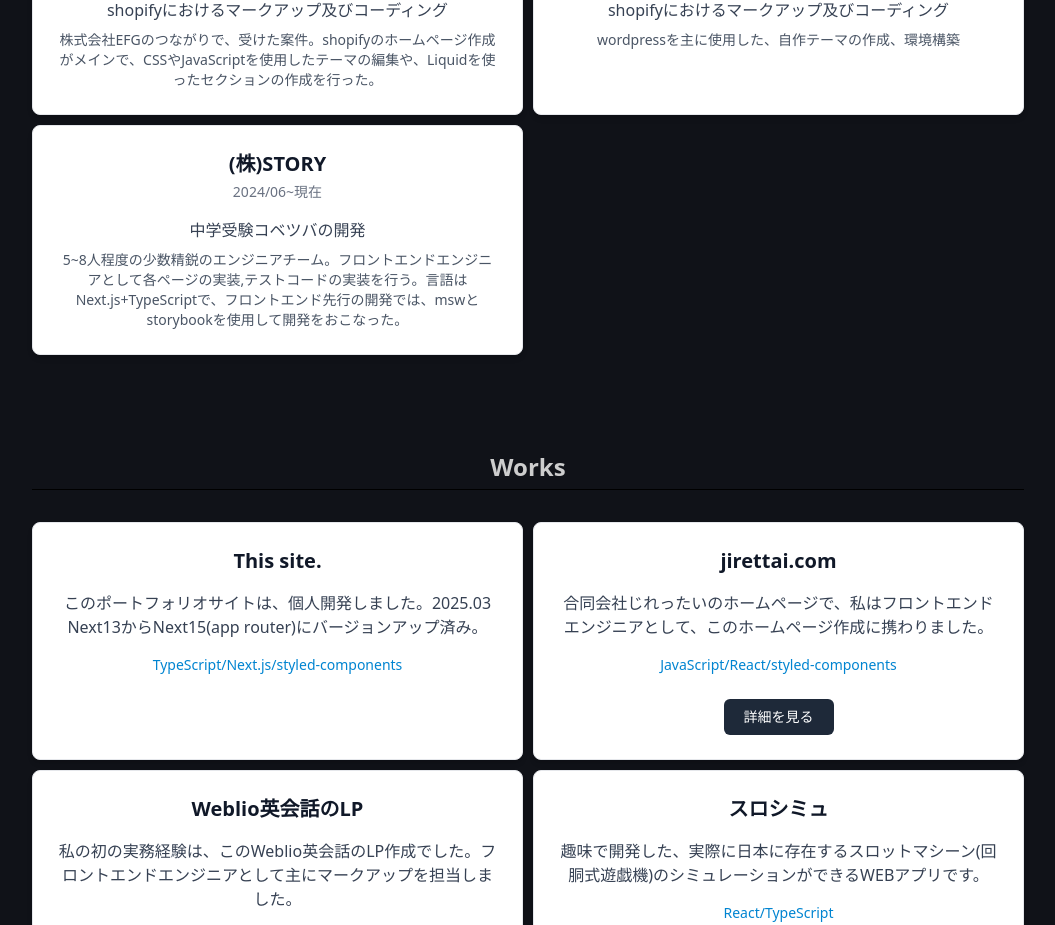
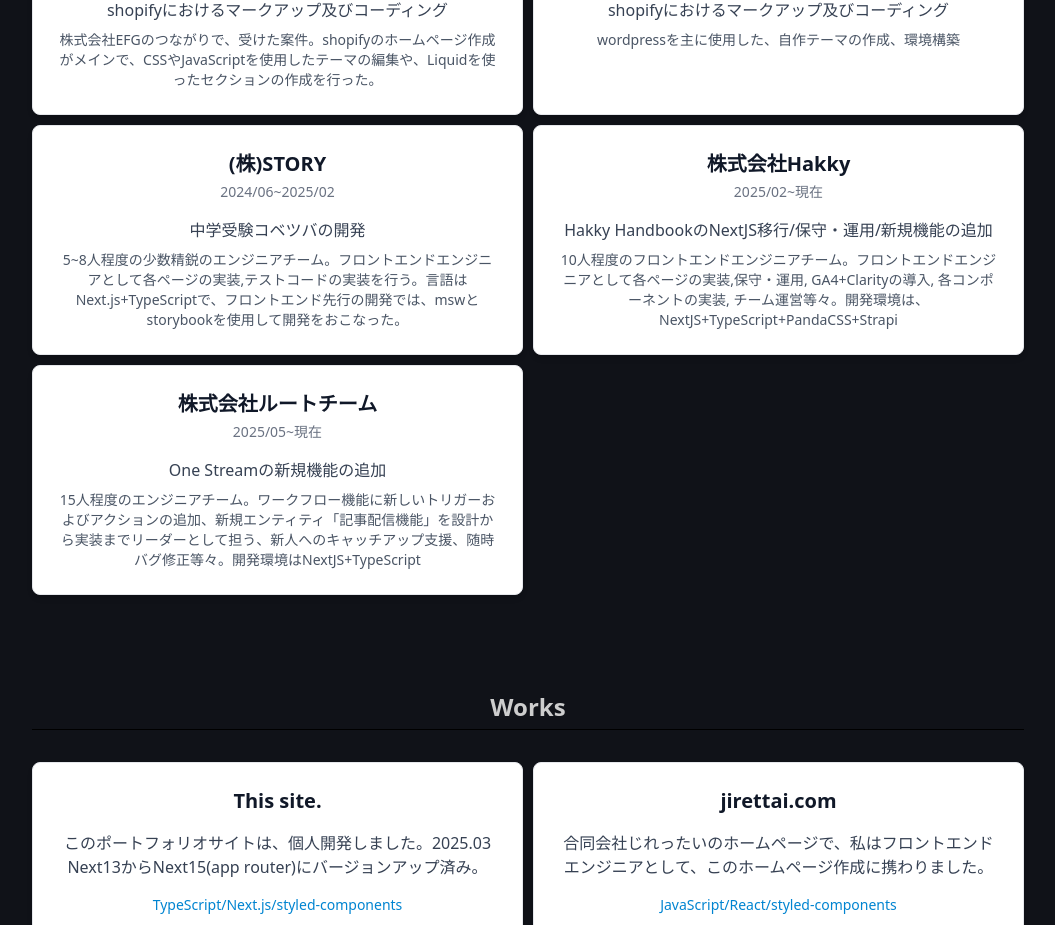
Before and after one commit to skikuchi7329/Portfolio, a Next.js app: page / in a window 1280 px wide. Shown: the part 1400-2325 px from the top of the page, without its empty margins (112-1167 px from the left). Built offline with nearby package versions, Linux system fonts and the light colour scheme.

Commit message:
経歴アップデート

```diff
--- a/data/index.ts
+++ b/data/index.ts
@@ -28,10 +28,24 @@
   },
   {
     company: '(株)STORY',
-    term: '2024/06~現在',
+    term: '2024/06~2025/02',
     contents: '中学受験コベツバの開発',
     details:
       '5~8人程度の少数精鋭のエンジニアチーム。フロントエンドエンジニアとして各ページの実装,テストコードの実装を行う。言語はNext.js+TypeScriptで、フロントエンド先行の開発では、mswとstorybookを使用して開発をおこなった。',
+  },
+  {
+    company: '株式会社Hakky',
+    term: '2025/02~現在',
+    contents: 'Hakky HandbookのNextJS移行/保守・運用/新規機能の追加',
+    details:
+      '10人程度のフロントエンドエンジニアチーム。フロントエンドエンジニアとして各ページの実装,保守・運用, GA4+Clarityの導入, 各コンポーネントの実装, チーム運営等々。開発環境は、NextJS+TypeScript+PandaCSS+Strapi',
+  },
+  {
+    company: '株式会社ルートチーム',
+    term: '2025/05~現在',
+    contents: 'One Streamの新規機能の追加',
+    details:
+      '15人程度のエンジニアチーム。ワークフロー機能に新しいトリガーおよびアクションの追加、新規エンティティ「記事配信機能」を設計から実装までリーダーとして担う、新人へのキャッチアップ支援、随時バグ修正等々。開発環境はNextJS+TypeScript',
   },
 ];
 
```
